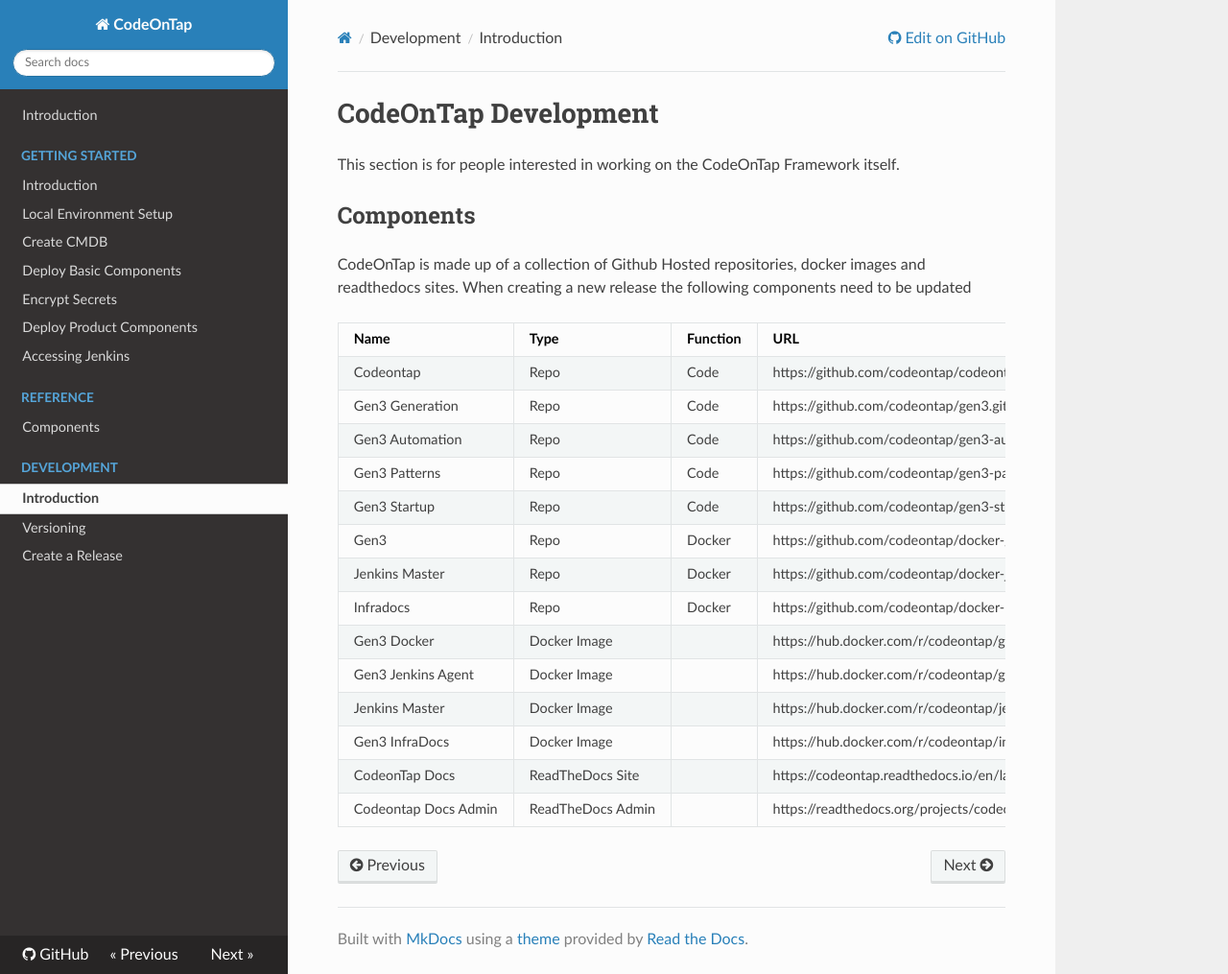
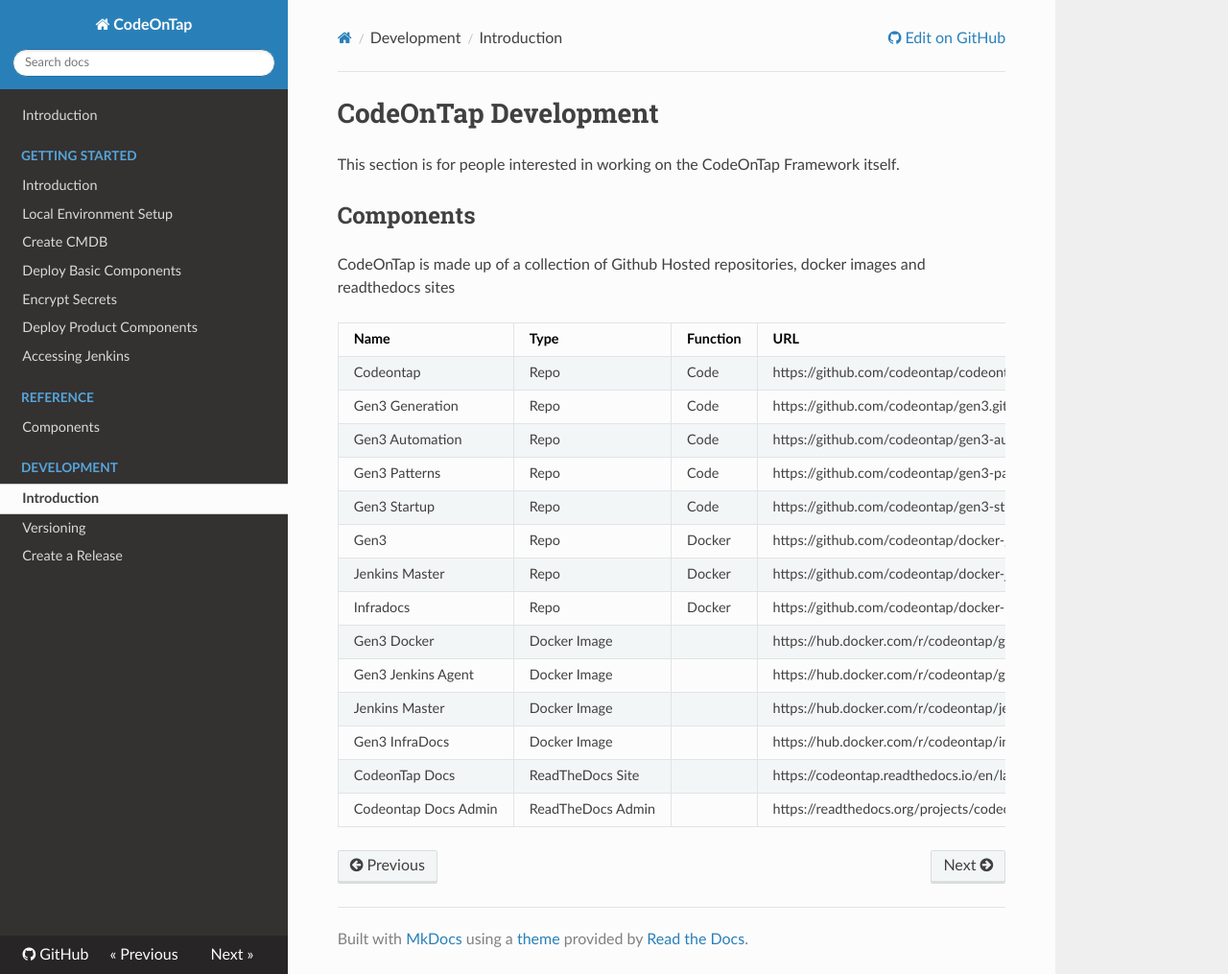
Before and after one commit to codeontap/codeontap, an MkDocs documentation site: the page built from docs/development/index.md, in a window 1280 px wide and 1015 px high. Shown: the whole window at 96% size. Built offline with MkDocs 1.6.1, drawn with Linux system fonts in a browser that asks for light colours; nearby versions of some CDN libraries.

Commit message:
Fix up wording

```diff
--- a/docs/development/index.md
+++ b/docs/development/index.md
@@ -4,7 +4,7 @@
 
 ## Components
 
-CodeOnTap is made up of a collection of Github Hosted repositories, docker images and readthedocs sites. When creating a new release the following components need to be updated
+CodeOnTap is made up of a collection of Github Hosted repositories, docker images and readthedocs sites
 
 | Name | Type | Function | URL | Notes |
 | -- | -- | -- | -- | -- |
```
Also changed, not shown: docs/development/creating-a-release.md (+6 -4 lines).
